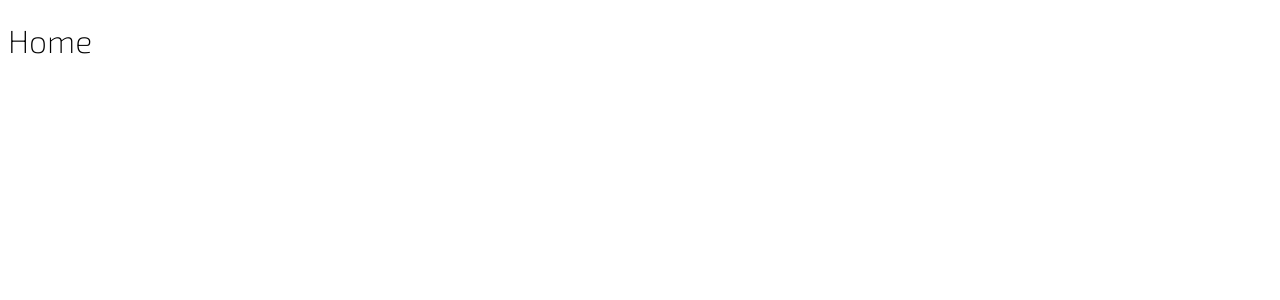
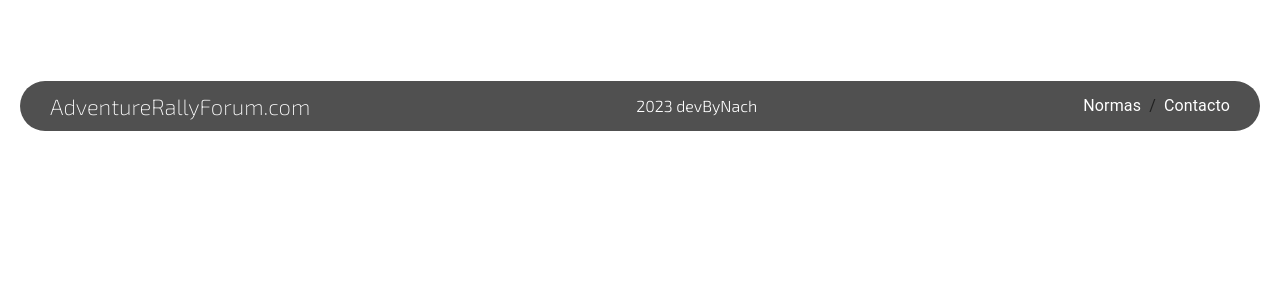
Before and after one commit to byNach/AdventureRallyForum, a React (Vite) app in the folder AdventureRallyForum/: page /Home in a window 1280 px wide. Shown: the top 300 px of the page. Built offline with nearby package versions, Linux system fonts and the light colour scheme.

Commit message:
ADD Footer on all app

```diff
--- a/AdventureRallyForum/src/Components/Footer.jsx
+++ b/AdventureRallyForum/src/Components/Footer.jsx
@@ -1,7 +1,27 @@
+import "../assets/Styles/Footer-style.css";
+import Breadcrumbs from "@mui/material/Breadcrumbs";
+import Link from "@mui/material/Link";
+
 const Footer = () => {
   return (
-    <h1>Footer</h1>
-  )
-}
-
+    <div className="Footer-base">
+      <div className="Title-box">
+        <h1 className="Footer-title ">AdventureRallyForum.com</h1>
+      </div>
+      <div className="Developer-box">
+        <p>2023 devByNach</p>
+      </div>
+      <div className="Breadcrumbs-box">
+        <Breadcrumbs aria-label="breadcrumb">
+          <Link underline="hover" color="white" href="/">
+            Normas
+          </Link>
+          <Link underline="hover" color="white" href="/">
+            Contacto
+          </Link>
+        </Breadcrumbs>
+      </div>
+    </div>
+  );
+};
 export default Footer;
--- a/AdventureRallyForum/src/Pages/EventDetails.jsx
+++ b/AdventureRallyForum/src/Pages/EventDetails.jsx
@@ -1,6 +1,11 @@
+import Footer from "../Components/Footer";
+
 const EventDetails = () => {
   return (
+    <>
     <h1>EventDetails</h1>
+    <Footer />
+    </>
   )
 }
 
--- a/AdventureRallyForum/src/Pages/Events.jsx
+++ b/AdventureRallyForum/src/Pages/Events.jsx
@@ -1,6 +1,11 @@
+import Footer from "../Components/Footer";
+
 const Events = () => {
   return (
+    <>
     <h1>Events</h1>
+    <Footer />
+    </>
   )
 }
 
--- a/AdventureRallyForum/src/Pages/Forum.jsx
+++ b/AdventureRallyForum/src/Pages/Forum.jsx
@@ -1,6 +1,11 @@
+import Footer from "../Components/Footer";
+
 const Forum = () => {
   return (
+    <>
     <h1>Forum</h1>
+    <Footer />
+    </>
   )
 }
 
--- a/AdventureRallyForum/src/Pages/Home.jsx
+++ b/AdventureRallyForum/src/Pages/Home.jsx
@@ -1,7 +1,12 @@
+import Footer from "../Components/Footer";
+
 const Home = () => {
   return (
-    <h1>Home</h1>
-  )
-}
+    <>
+      <h1>Home</h1>
+      <Footer />
+    </>
+  );
+};
 
-export default Home
+export default Home;
--- a/AdventureRallyForum/src/Pages/LogOut.jsx
+++ b/AdventureRallyForum/src/Pages/LogOut.jsx
@@ -1,6 +1,11 @@
+import Footer from "../Components/Footer";
+
 const LogOut = () => {
   return (
+    <>
     <h1>LogOut</h1>
+    <Footer />
+    </>
   )
 }
 
--- a/AdventureRallyForum/src/Pages/Login.jsx
+++ b/AdventureRallyForum/src/Pages/Login.jsx
@@ -1,6 +1,11 @@
+import Footer from "../Components/Footer";
+
 const Login = () => {
   return (
+    <>
     <h1>Login</h1>
+    <Footer />
+    </>
   )
 }
 
--- a/AdventureRallyForum/src/Pages/SingUp.jsx
+++ b/AdventureRallyForum/src/Pages/SingUp.jsx
@@ -1,6 +1,11 @@
+import Footer from "../Components/Footer";
+
 const SingUp = () => {
   return (
+    <>
     <h1>SingUp</h1>
+    <Footer />
+    </>
   )
 }
 
--- a/AdventureRallyForum/src/assets/Styles/App.css
+++ b/AdventureRallyForum/src/assets/Styles/App.css
@@ -1,3 +1,6 @@
+body {
+  margin: 20px;
+}
 h1 {
   font-family: 'Exo 2', sans-serif;
   font-weight: 200;
--- /dev/null
+++ b/AdventureRallyForum/src/assets/Styles/Footer-style.css
@@ -0,0 +1,33 @@
+body {
+  color: white;
+  font-family: 'Exo 2';
+}
+
+.Footer-base {
+  width: 100%;
+  height: 50px;
+  border-radius: 50px;
+  display: flex;
+  flex-direction: row;
+  align-items: center;
+  justify-content: space-between;
+  background-color: rgb(80, 80, 80);
+}
+.Title-box {
+  display: flex;
+  flex-direction: row;
+  flex-wrap: nowrap;
+  justify-content: flex-start;
+  margin-left: 30px;
+}
+.Footer-title {
+  font-weight: 200;
+  font-size: 22px;
+}
+.Developer-box {
+  justify-content: center;
+}
+.Breadcrumbs-box {
+  margin-right: 30px;
+  font-family: 'Exo 2';
+}
```
Also changed, not shown: AdventureRallyForum/src/App.css (deleted).
